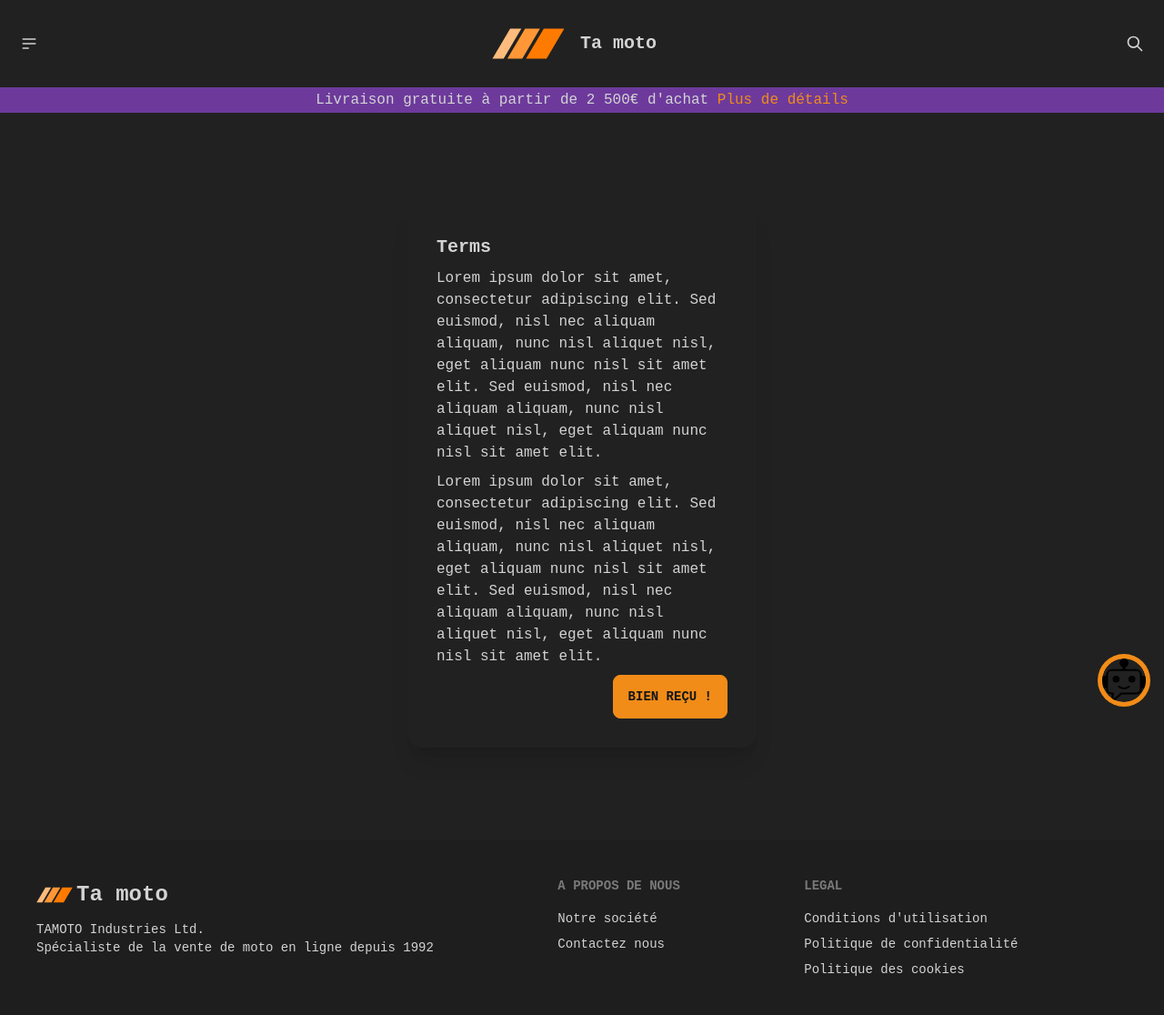
After one commit to MaelStorm176/ta-moto, a Laravel app: template resources/views/company/terms.blade.php in a window 1280 px wide. The commit adds this page. Shown: the whole page at 91% size. Run offline with Laravel 9, Linux system fonts and the light colour scheme; the template is opened without the code that fills it, so the values that code supplies are empty; style sheets or scripts are compiled from the project's sources; parts of the project's set-up code (start-up, migrations or seed data) failed here and were passed over; some libraries are stand-ins or nearby versions.

Commit message:
policies

```diff
--- /dev/null
+++ b/resources/views/company/terms.blade.php
@@ -0,0 +1,29 @@
+<x-app-layout>
+
+    <div class="flex items-center min-h-screen justify-center">
+        <div class="card w-96 bg-base-100 shadow-xl">
+            <div class="card-body">
+                <h2 class="card-title">Terms</h2>
+                <p>
+                    Lorem ipsum dolor sit amet, consectetur adipiscing elit.
+                    Sed euismod, nisl nec aliquam aliquam, nunc nisl aliquet
+                    nisl, eget aliquam nunc nisl sit amet elit.
+                    Sed euismod, nisl nec aliquam aliquam, nunc nisl aliquet
+                    nisl, eget aliquam nunc nisl sit amet elit.
+
+                </p>
+                <p>
+                    Lorem ipsum dolor sit amet, consectetur adipiscing elit.
+                    Sed euismod, nisl nec aliquam aliquam, nunc nisl aliquet
+                    nisl, eget aliquam nunc nisl sit amet elit.
+                    Sed euismod, nisl nec aliquam aliquam, nunc nisl aliquet
+                    nisl, eget aliquam nunc nisl sit amet elit.
+                </p>
+                <div class="card-actions justify-end">
+                    <button class="btn btn-primary">Bien reçu !</button>
+                </div>
+            </div>
+        </div>
+    </div>
+
+</x-app-layout>
--- a/resources/views/components/layout/footer.blade.php
+++ b/resources/views/components/layout/footer.blade.php
@@ -7,23 +7,14 @@
         <p>TAMOTO Industries Ltd.<br/>Spécialiste de la vente de moto en ligne depuis 1992</p>
     </div>
     <div>
-        <span class="footer-title">Services</span>
-        <a class="link link-hover">Branding</a>
-        <a class="link link-hover">Design</a>
-        <a class="link link-hover">Marketing</a>
-        <a class="link link-hover">Advertisement</a>
-    </div>
-    <div>
         <span class="footer-title">A propos de nous</span>
-        <a class="link link-hover">Notre société</a>
-        <a class="link link-hover">Contact</a>
-        <a class="link link-hover">Jobs</a>
-        <a class="link link-hover">Press kit</a>
+        <a class="link link-hover" href="{{ route('about') }}">Notre société</a>
+        <a class="link link-hover" href="{{ route('contact') }}">Contactez nous</a>
     </div>
     <div>
         <span class="footer-title">Legal</span>
-        <a class="link link-hover">Terms of use</a>
-        <a class="link link-hover">Privacy policy</a>
-        <a class="link link-hover">Cookie policy</a>
+        <a class="link link-hover" href="{{ route('terms') }}">Conditions d'utilisation</a>
+        <a class="link link-hover" href="{{ route('privacy') }}">Politique de confidentialité</a>
+        <a class="link link-hover" href="{{ route('cookie-policy') }}">Politique des cookies</a>
     </div>
 </footer>
--- a/routes/web.php
+++ b/routes/web.php
@@ -33,6 +33,9 @@ Route::group(['prefix' => 'home'], static function () {
     Route::get('/', [HomeController::class, 'index'])->name('home');
     Route::get('/about', [HomeController::class, 'about'])->name('about');
     Route::get('/contact', [HomeController::class, 'contact'])->name('contact');
+    Route::get('/terms', [HomeController::class, 'terms'])->name('terms');
+    Route::get('/privacy', [HomeController::class, 'privacy'])->name('privacy');
+    Route::get('/cookie-policy', [HomeController::class, 'cookies'])->name('cookie-policy');
 });
 
 
```
Also changed, not shown: app/Http/Controllers/HomeController.php (+15 -0 lines), resources/views/company/cookies.blade.php (added, +22 -0 lines), resources/views/company/privacy.blade.php (added, +21 -0 lines).
